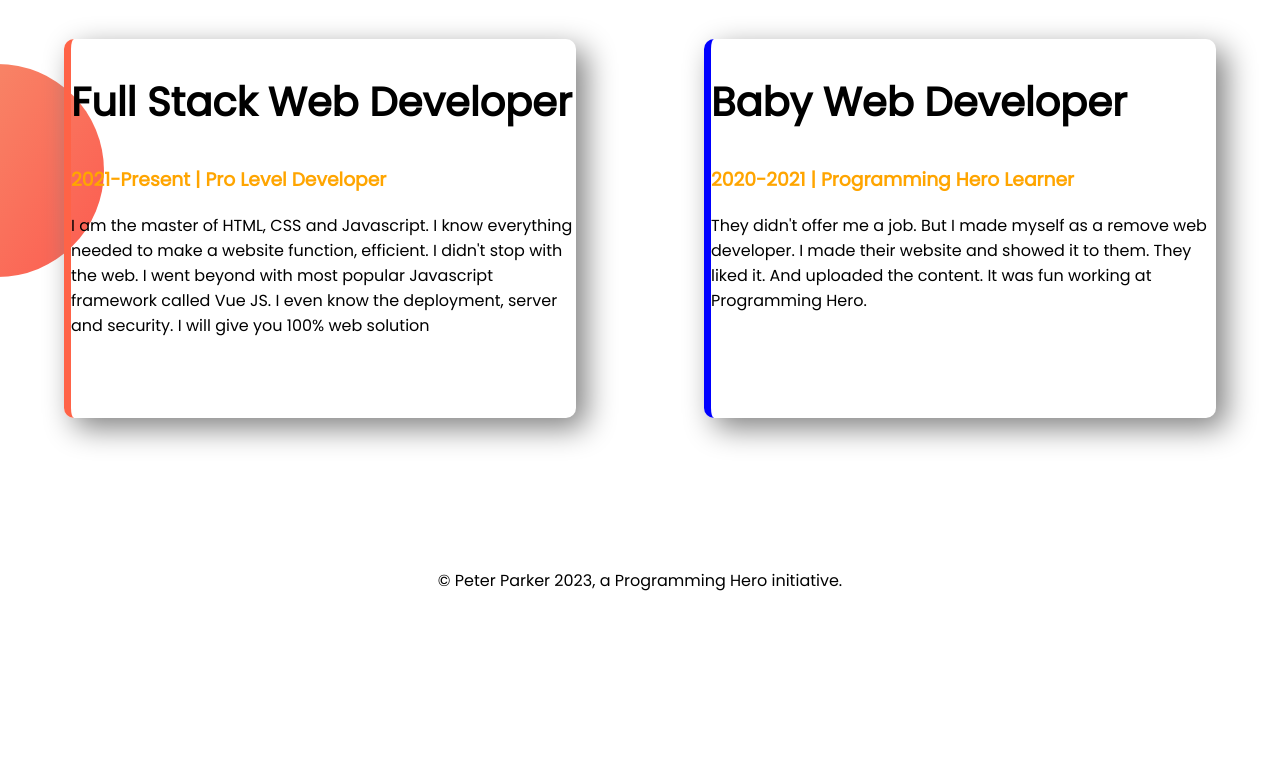
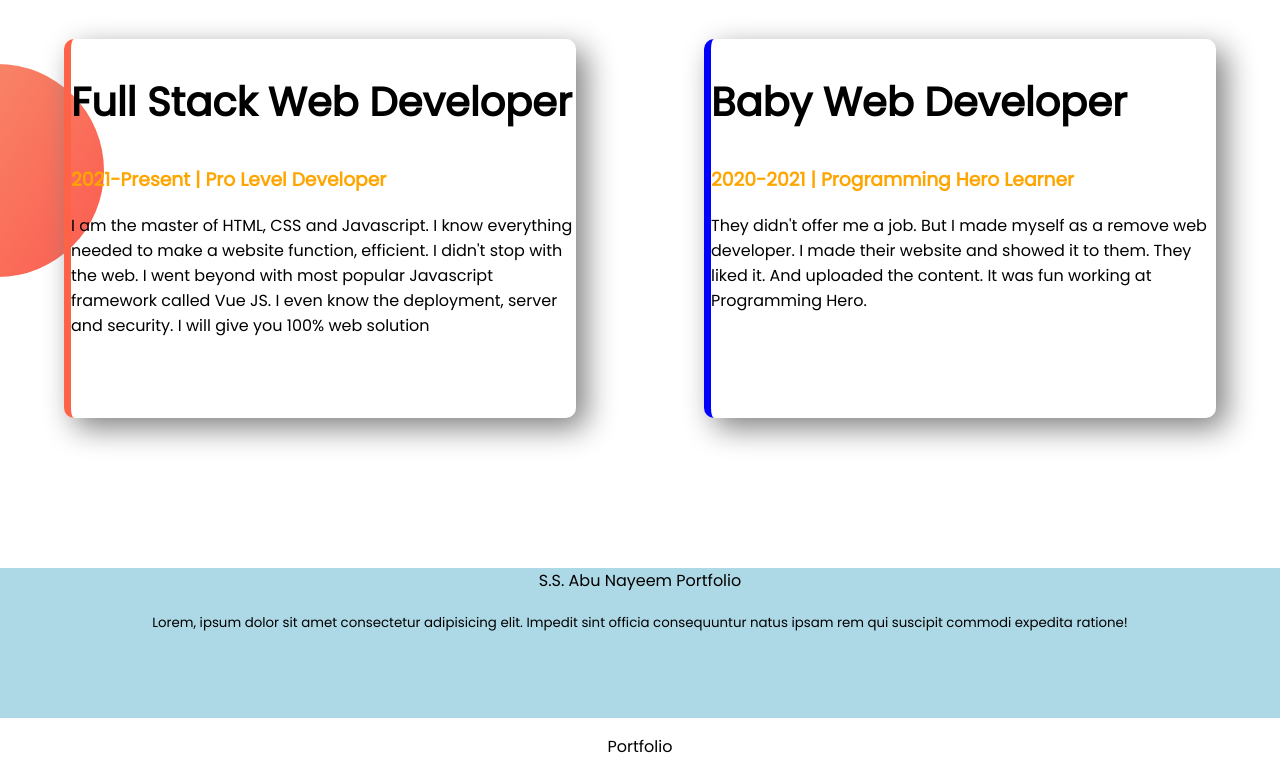
Before and after one commit to iars4u/portfolio-nayeem, a plain HTML site: page index.html in a window 1280 px wide. Shown: the part 1429-2204 px from the top of the page. Before the commit the page ends 2038 px from the top, so only its background shows below. Drawn offline with Linux system fonts and the light colour scheme.

Commit message:
2nd commit

```diff
--- a/index.html
+++ b/index.html
@@ -86,11 +86,17 @@
     </section>
 
 
+    <section class="add-nm">
+        <p>S.S. Abu Nayeem Portfolio</p>
+        <small>Lorem, ipsum dolor sit amet consectetur adipisicing elit. Impedit sint officia consequuntur natus ipsam rem qui suscipit commodi expedita ratione!</small>
+    </section>
+
+
 
 </body>
 
 <footer>
-    <p>© Peter Parker 2023, a Programming Hero initiative.</p>
+    <p>Portfolio</p>
 </footer>
 
 </html>
--- a/style.css
+++ b/style.css
@@ -89,3 +89,10 @@ h2 {
 footer p {
     text-align: center;
 }
+
+.add-nm{
+    text-align: center;
+    height: 150px;
+    width: 100%;
+    background-color: lightblue;
+}
```
